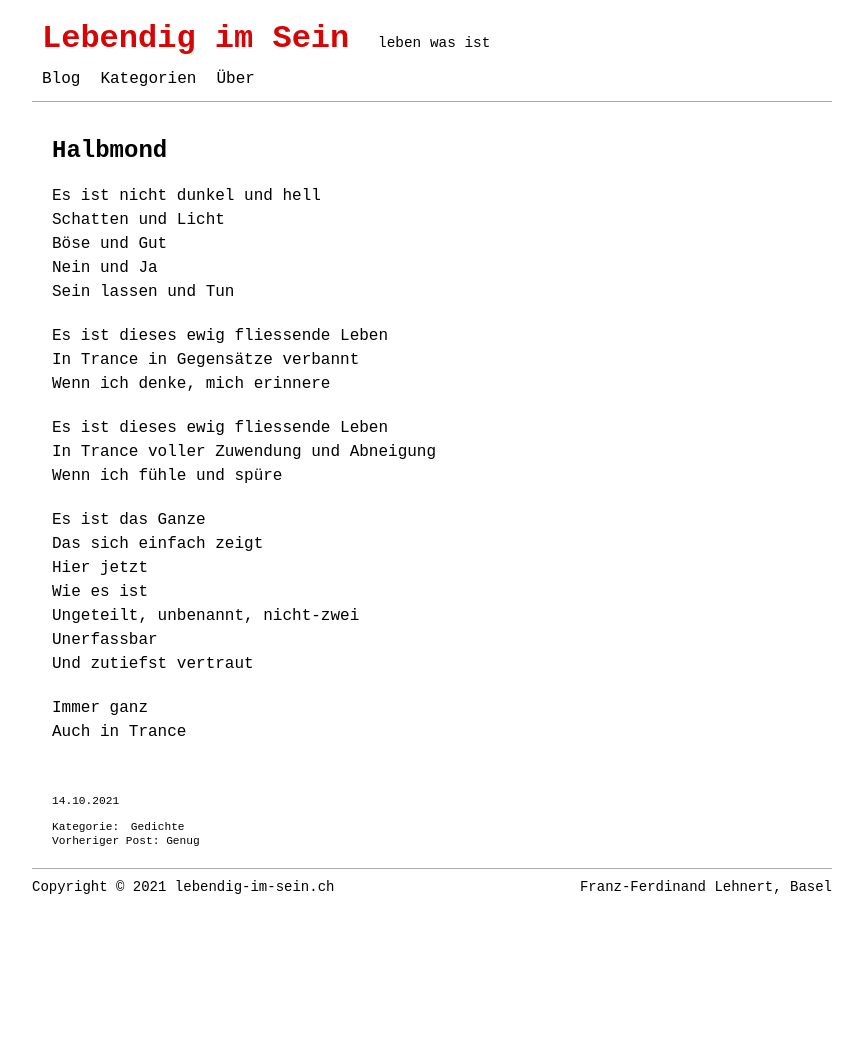
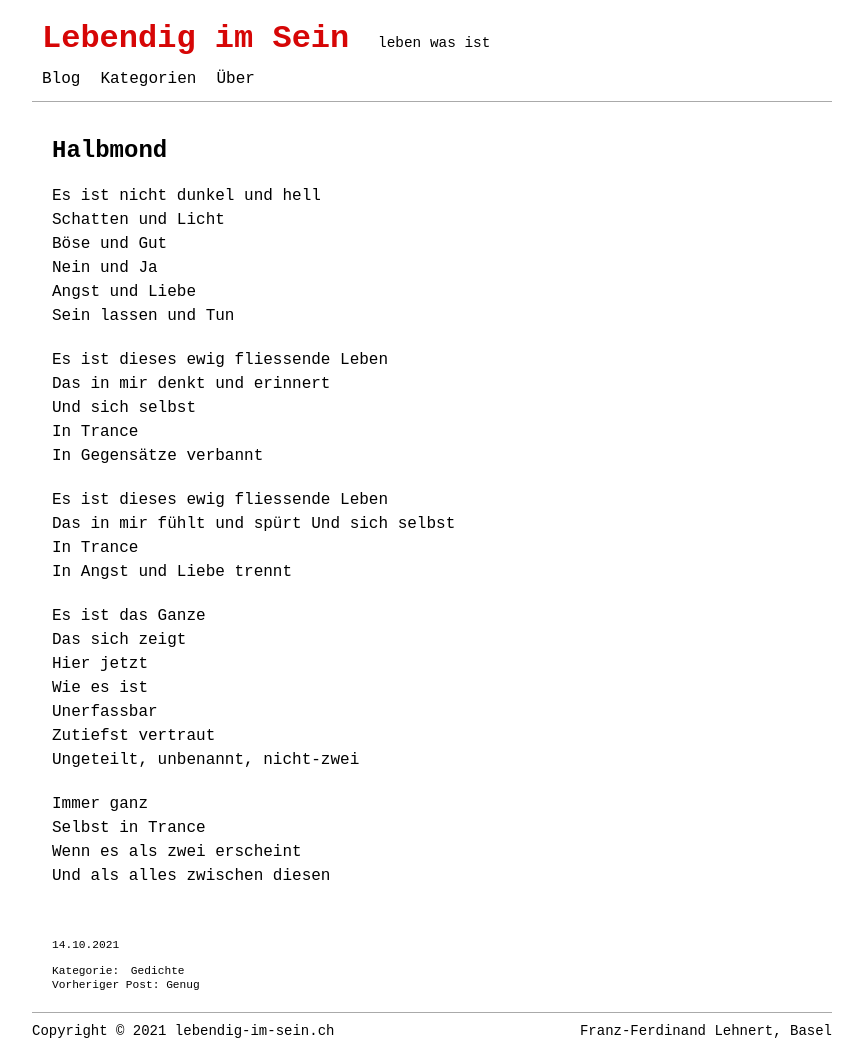
Before and after one commit to lebendigimsein/webpage, a Jekyll site: the page built from _posts/2021-10-14-halbmond.markdown, in a window 1280 px wide. Shown: the whole page, without its empty margins (208-1068 px from the left). Built offline with Jekyll 4.4.1, drawn with Linux system fonts in a browser that asks for light colours; before the commit the page ends 905 px from its top, so only the background shows below that.

Commit message:
poem «Halbmond» changed II

```diff
--- a/_posts/2021-10-14-halbmond.markdown
+++ b/_posts/2021-10-14-halbmond.markdown
@@ -11,23 +11,30 @@ Es ist nicht dunkel und hell
 Schatten und Licht
 Böse und Gut
 Nein und Ja
+Angst und Liebe
 Sein lassen und Tun
 
 Es ist dieses ewig fliessende Leben
-In Trance in Gegensätze verbannt
-Wenn ich denke, mich erinnere
+Das in mir denkt und erinnert
+Und sich selbst
+In Trance
+In Gegensätze verbannt
 
 Es ist dieses ewig fliessende Leben
-In Trance voller Zuwendung und Abneigung
-Wenn ich fühle und spüre
+Das in mir fühlt und spürt
+Und sich selbst
+In Trance
+In Angst und Liebe trennt
 
 Es ist das Ganze
-Das sich einfach zeigt
+Das sich zeigt
 Hier jetzt
 Wie es ist
+Unerfassbar
+Zutiefst vertraut
 Ungeteilt, unbenannt, nicht-zwei
-Unerfassbar
-Und zutiefst vertraut
 
 Immer ganz
-Auch in Trance
+Selbst in Trance
+Wenn es als zwei erscheint
+Und als alles zwischen diesen
```
